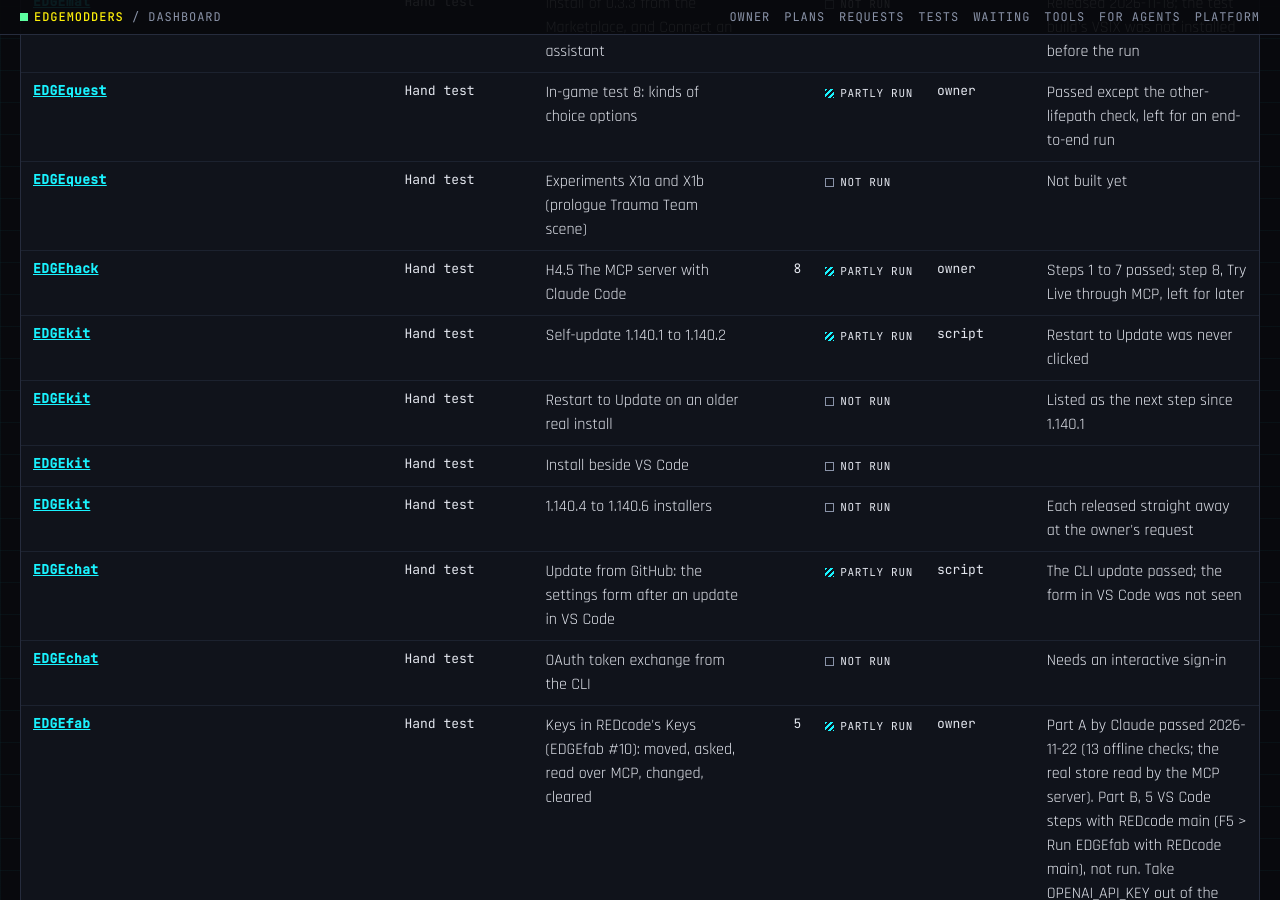
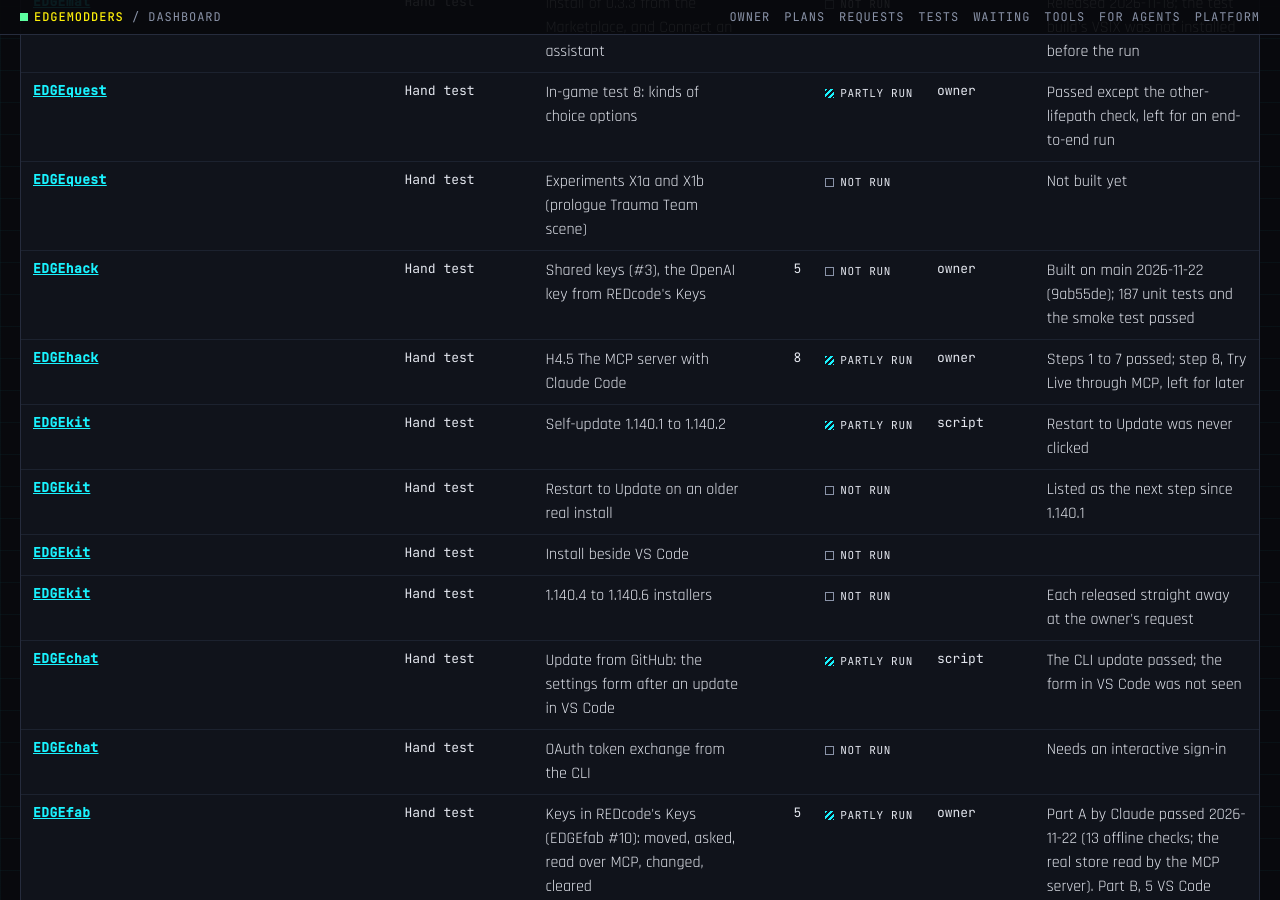
Before and after one commit to Edgemodders/EDGEweb, a Jekyll site: the page docs/dashboard.html, which Jekyll copies as it is, in a window 1280 px wide and 900 px high, scrolled down 12410 px. Built offline with Jekyll 4.4.1, drawn with Linux system fonts in a browser that asks for light colours; some of the changed text lies outside the part shown.

Commit message:
Dashboard: EDGEhack #3 (K4d) built, hand test pending
Co-Authored-By: Claude Opus 5.5 <noreply@anthropic.com>

```diff
--- a/docs/assets/dashboard/status.js
+++ b/docs/assets/dashboard/status.js
@@ -2452,12 +2452,20 @@ window.EDGE_STATUS = {
    "nextRelease": {
     "version": null,
     "needs": [
-     "The VS Code Marketplace to accept the extension (it refused 0.1.0, 0.1.1 and 0.1.2; retry after about 2026-11-19)",
+     "The Shared keys hand test (#3, K4d; 5 steps, F5 with REDcode main)",
+     "Released together with REDcode, EDGEwave 0.3.0, EDGEfab and EDGEmat once every K4d tool passes (the owner's rule of 2026-11-19)",
      "Nexus page 37293 published by the owner"
     ]
    },
    "handTests": [
     {
+     "name": "Shared keys (#3), the OpenAI key from REDcode's Keys",
+     "steps": 5,
+     "status": "not run",
+     "ranBy": "owner",
+     "note": "Built on main 2026-11-22 (9ab55de); 187 unit tests and the smoke test passed"
+    },
+    {
      "name": "0.1.1 Key in VS Code secret storage",
      "steps": 4,
      "status": "passed",
@@ -2527,7 +2535,7 @@ window.EDGE_STATUS = {
     "The VS Code Marketplace took 0.1.2 on 2026-11-19 after support's review; whether later versions pass on their own is unverified",
     "Try Live cannot change names: the game reads its text tables at load"
    ],
-   "checkedBy": "REDnode session, 2026-11-19"
+   "checkedBy": "REDnode, EDGEhack & REDagent session, 2026-11-22"
   },
   {
    "name": "EDGEkit",
--- a/docs/dashboard.html
+++ b/docs/dashboard.html
@@ -203,7 +203,7 @@ pre.how { background: #05060a; border: 1px solid var(--line); padding: 12px 14px
 </div>
 <div id="tip" role="tooltip"></div>
 
-<script src="assets/dashboard/status.js?v=194"></script>
+<script src="assets/dashboard/status.js?v=195"></script>
 <script>
 (function () {
   var S = window.EDGE_STATUS;
```
